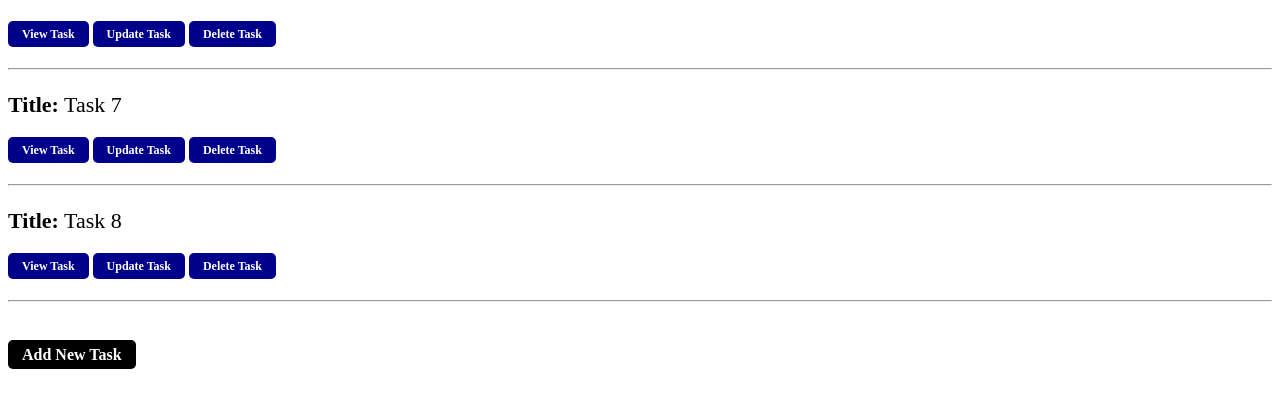
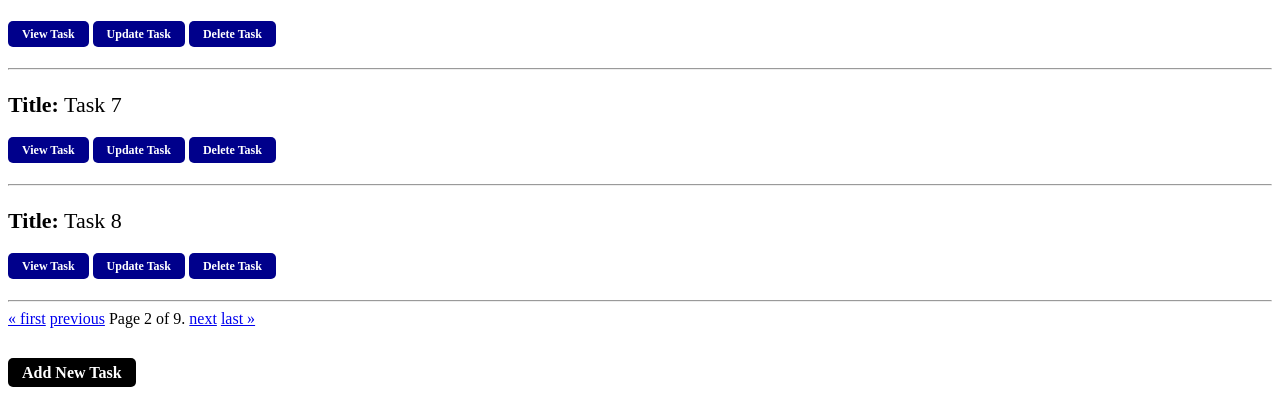
Before and after one commit to Omarr-kh/Task-Management-Application-Django, a Django app: page /tasks/?page=2 in a window 1280 px wide. Shown: the part 386-800 px from the top of the page. Run offline with Django 5.2, Linux system fonts and the light colour scheme; data comes from the database, SQL or seed files in the repository; both versions use the stored data as it was after the commit.

Commit message:
modified for pagination

```diff
--- a/templates/tasks/home.html
+++ b/templates/tasks/home.html
@@ -44,9 +44,26 @@
       <!-- <p>{{ task.description }}</p> -->
       <a href="{% url 'view-task' task.id %}" class="button">View Task</a>
       <a href="{% url 'update-task' task.id %}" class="button">Update Task</a>
-      <a href="{% url 'delete-task' task.id %}" class="button">Delete Task</a>
+      <a href="{% url 'delete-task' task.id %}?page={{ tasks.number }}" class="button">Delete Task</a>
       <br><br><hr>
       {% endfor %}
+    </div>
+    <div class="pagination">
+        <span class="step-links">
+            {% if tasks.has_previous %}
+                <a href="?page=1">&laquo; first</a>
+                <a href="?page={{ page_obj.previous_page_number }}">previous</a>
+            {% endif %}
+
+            <span class="current">
+                Page {{ tasks.number }} of {{ tasks.paginator.num_pages }}.
+            </span>
+
+            {% if tasks.has_next %}
+                <a href="?page={{ tasks.next_page_number }}">next</a>
+                <a href="?page={{ tasks.paginator.num_pages }}">last &raquo;</a>
+            {% endif %}
+        </span>
     </div>
     <div>
       <br><br>
--- a/templates/tasks/view-task.html
+++ b/templates/tasks/view-task.html
@@ -39,6 +39,7 @@
     </style>
   </head>
   <body>
+    <a href="{% url 'home' %}">HOME</a>
     <h2 class="header">Task Details</h2>
     <br />
     <hr />
```
Also changed, not shown: db.sqlite3.
